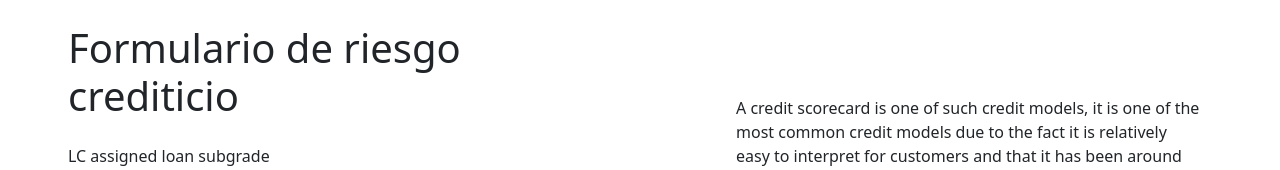
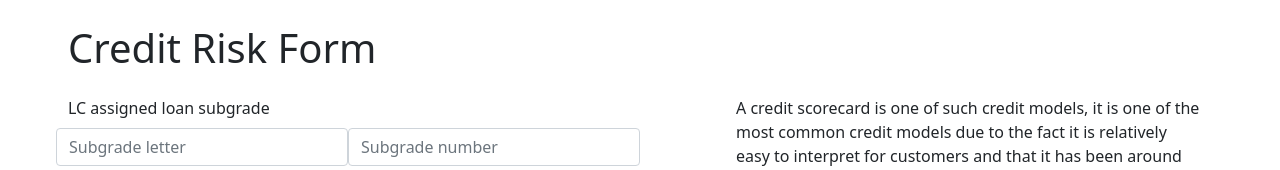
Before and after one commit to darwinhc/credit-risk-model.nextjs.UI, a Next.js app: page / in a window 1280 px wide. Shown: the top 170 px of the page. Built offline with nearby package versions, Linux system fonts and the light colour scheme.

Commit message:
Questions and labels

```diff
--- a/src/components/child.js
+++ b/src/components/child.js
@@ -23,7 +23,7 @@ const Child = ({ setPrediction }) => {
     };
     return (
         <div className="flex-1 col mx-auto px-5">
-            <h1 className="my-4">Formulario de riesgo crediticio</h1>
+            <h1 className="my-4">Credit Risk Form</h1>
             <Form className="">
 
                 <Form.Label>LC assigned loan subgrade</Form.Label>
```
